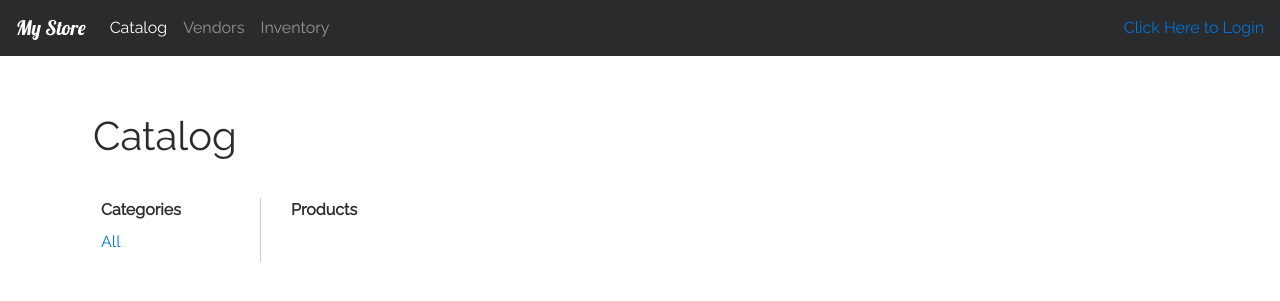
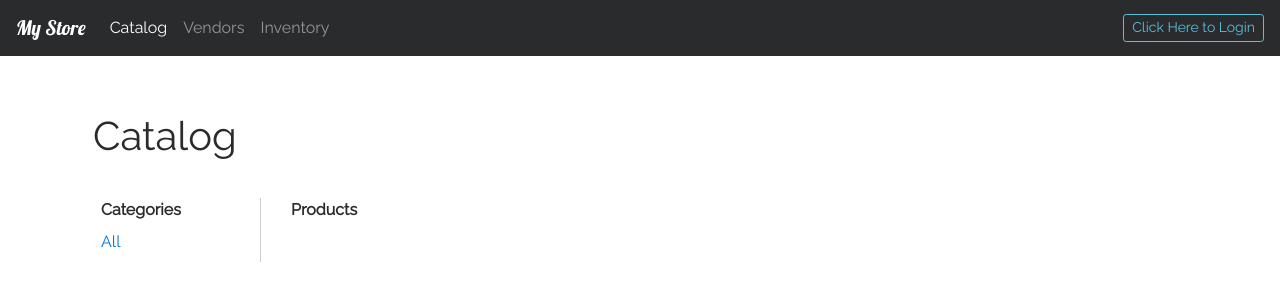
Before and after one commit to zenzillo/store-catalog, a Flask app: page / in a window 1280 px wide. Shown: the top 301 px of the page. Run offline with Flask 2, Linux system fonts and the light colour scheme; data that the repository does not hold is empty; some libraries are stand-ins or nearby versions.

Commit message:
Make Login button pretty

```diff
--- a/templates/base.html
+++ b/templates/base.html
@@ -38,9 +38,9 @@
     </ul>
     <div class="form-inline my-2 my-lg-0">
 		{%if 'username' not in session %}
-			<a href="{{url_for('showLogin')}}">Click Here to Login </a>
+			<a href="{{url_for('showLogin')}}" class="btn btn-sm align-middle btn-outline-info" role="button">Click Here to Login </a>
 		{% else %}
-			<a href="{{url_for('disconnect')}}">Logout {{ session.username }}</a>
+			<a href="{{url_for('disconnect')}}" class="btn btn-sm align-middle btn-outline-secondary" role="button">Logout {{ session.username }}</a>
 		{% endif %}
     </div>
   </div>
```
